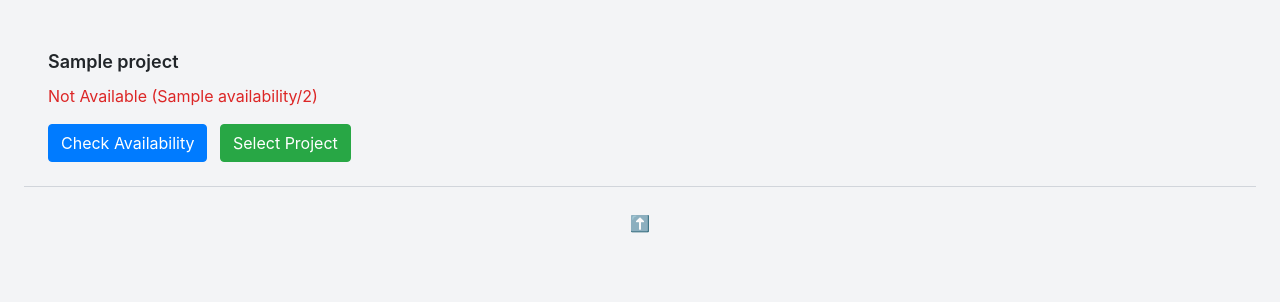
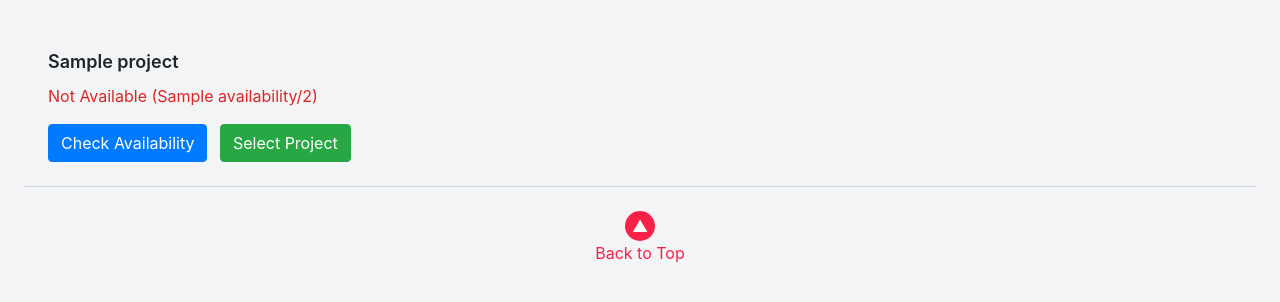
Before and after one commit to praneshkumar-12/shape2024, a Django app: template shape24_app/templates/dashboard.html in a window 1280 px wide. Shown: the part 92-394 px from the top of the page. Run offline with Django 4.2, Linux system fonts and the light colour scheme; the template is opened without the code that fills it: most values are stand-ins (such as "Sample title", 1, 10 or a date in 2020).

Commit message:
Added arrow design

```diff
--- a/shape24_app/templates/dashboard.html
+++ b/shape24_app/templates/dashboard.html
@@ -65,8 +65,13 @@
     </div>
     {% endfor %}
     <div class="text-center mt-3">
-        <span class="scroll-arrow" onclick="scrollToTop()">⬆️</span>
+        <div style="background-color: #f82249; width: 30px; height: 30px; border-radius: 50%; display: inline-flex; justify-content: center; align-items: center;">
+            <span class="scroll-arrow" onclick="scrollToTop()" style="color: white;">▲</span>
+        </div>
+        <div style="color: #f82249;">Back to Top</div>
     </div>
+
+
     </main>
 
     <!-- Bootstrap JavaScript Bundle with Popper -->
```
